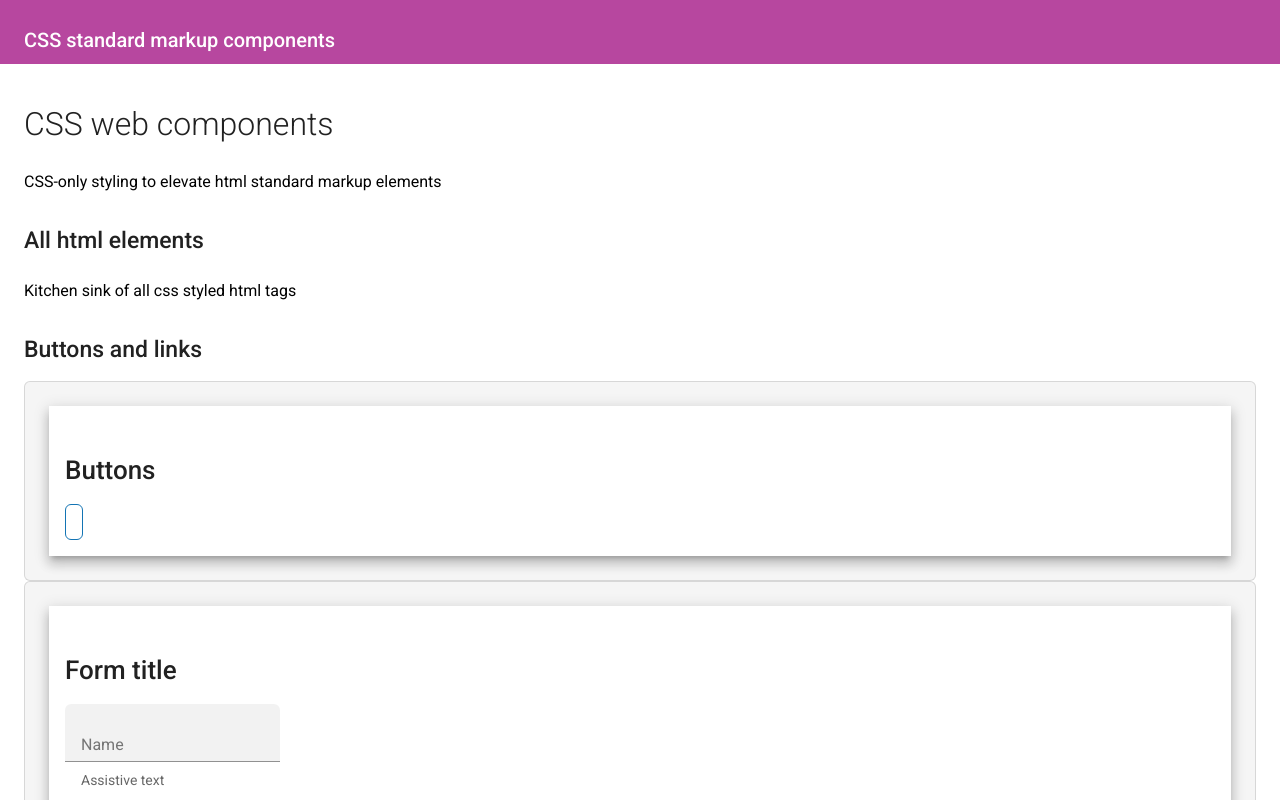
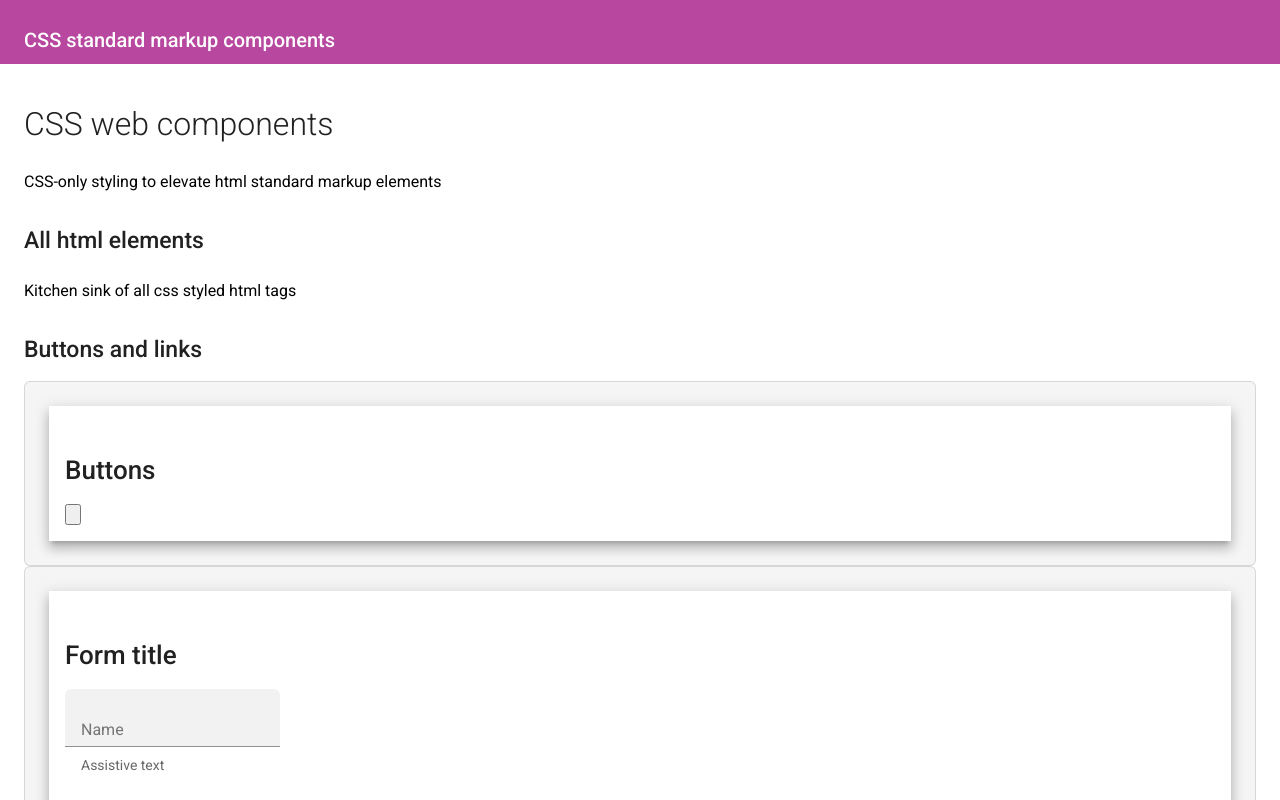
Before and after one commit to MichaelScottBurke/msb-css-components, an Angular app: page / in a window 1280 px wide. Shown: the top 800 px of the page. Built offline with nearby package versions, Linux system fonts and the light colour scheme.

Commit message:
updated buttons styles

```diff
--- a/src/styles/msb-buttons.scss
+++ b/src/styles/msb-buttons.scss
@@ -1,6 +1,5 @@
 @import "./msb-variables.scss";
 /* BUTTONS */
-
 
 //default button styling
 
@@ -14,27 +13,34 @@
     }
   }
 
+  @mixin msb-button-medium-size-mixin() {
+    @include msb-button-mixin();
+    padding: 2px 8px 1px;
+    height: 36px;
+  }
+
   @mixin msb-button-large-size-mixin() {
     @include msb-button-mixin();
     padding: 2px 16px 1px;
     height: 48px;
   }
 
-  @mixin msb-button-medium-size-mixin() {
-    @include msb-button-mixin();
-    padding: 2px 8px 1px;
-    height: 36px;
-  }
-
   @mixin msb-button-high-emphasis-mixin() {
     border: none;
     background-color: $msb-secondary;
+    @include msb-button-text-enabled-on-dark();
     &:hover {
       background-color: $msb-secondary-darker;
     }
   }
   @mixin msb-button-mid-emphasis-mixin() {
+    @include msb-button-text-enabled-on-light();
     border: 1px solid $msb-button-border-enabled-on-light;
+  }
+
+  @mixin msb-button-low-emphasis-mixin() {
+    @include msb-button-text-enabled-on-light();
+    border: none;
   }
 
 
@@ -51,7 +57,9 @@
   }
 
   @mixin msb-button-medium-low-emphasis-mixin(){
-    border: none;
+     @include msb-button-medium-size-mixin();
+     @include msb-button-text-enabled-on-light();
+     @include msb-button-mid-emphasis-mixin();
   }
 
   @mixin msb-button-medium-low-emphasis-mixin(){
@@ -60,18 +68,20 @@
 
 
   @mixin msb-button-large-high-emphasis-mixin(){
-    //@include msb-button-large-size-mixin();
-    height: 48px;
+    @include msb-button-large-size-mixin();
     @include msb-button-high-emphasis-mixin();
   }
 
   @mixin msb-button-large-mid-emphasis-mixin(){
-
+    @include msb-button-large-size-mixin();
+    @include msb-button-mid-emphasis-mixin();
   }
 
 
   @mixin msb-button-large-low-emphasis-mixin(){
-
+     @include msb-button-medium-size-mixin();
+     @include msb-button-text-enabled-on-light();
+     @include msb-button-l-emphasis-mixin();
   }
 
   @mixin msb-button-large-low-emphasis-mixin(){
@@ -80,15 +90,20 @@
 
 //default button style to apply everywhere
   input[type="button"],[type="submit"] {
+    /*
     @include msb-button-medium-mid-emphasis-mixin();
     &:hover {
       background-color: $msb-hover-on-light;
     }
     &.msb-button-large-high-emphasis {
-      @include msb-button-large-high-emphasis-mixin()
+      @include msb-button-large-high-emphasis-mixin();
     }
+    */
   }
 
   //css classes to apply to new elements or problematic legacy elements
+  .msb-button-large-high-emphasis {
+    @include msb-button-large-high-emphasis-mixin();
+  }
   .msb-button-low-emphasis {}
   .msb-button-low-emphasis {}
```
